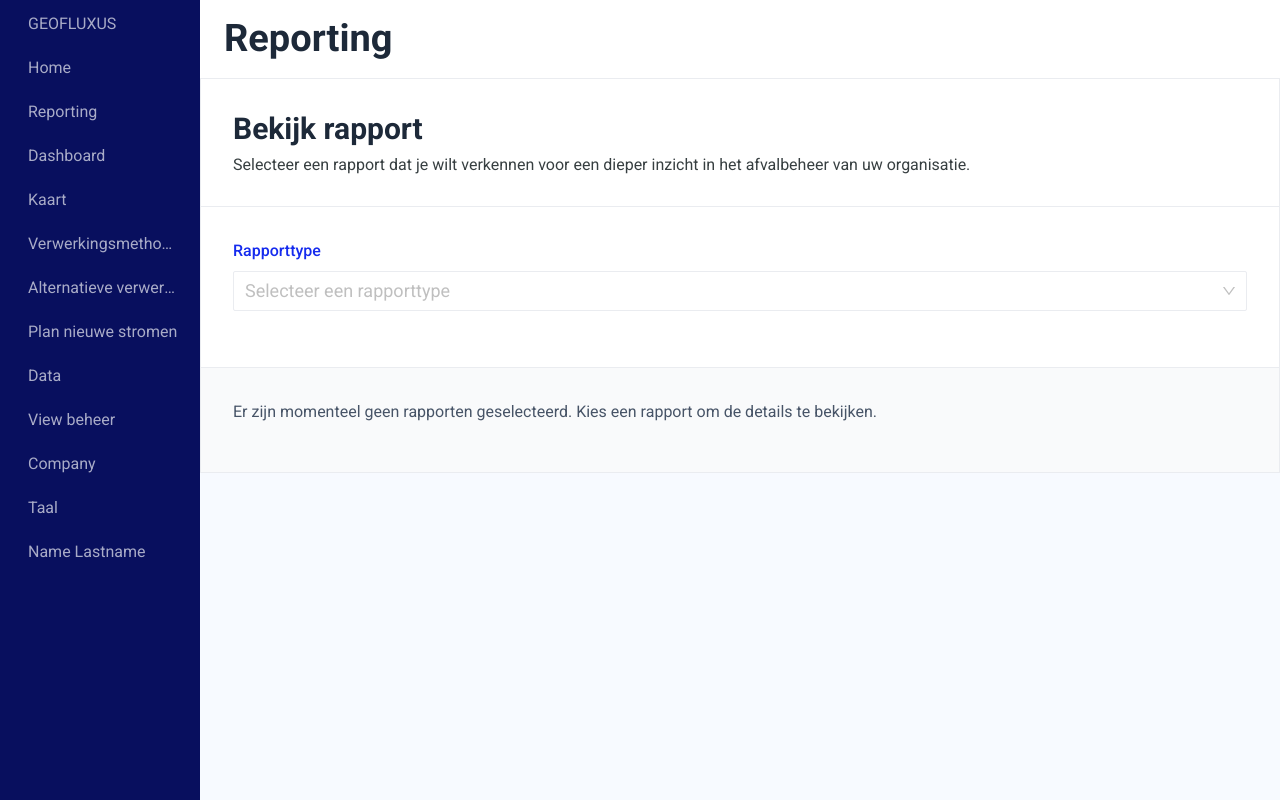
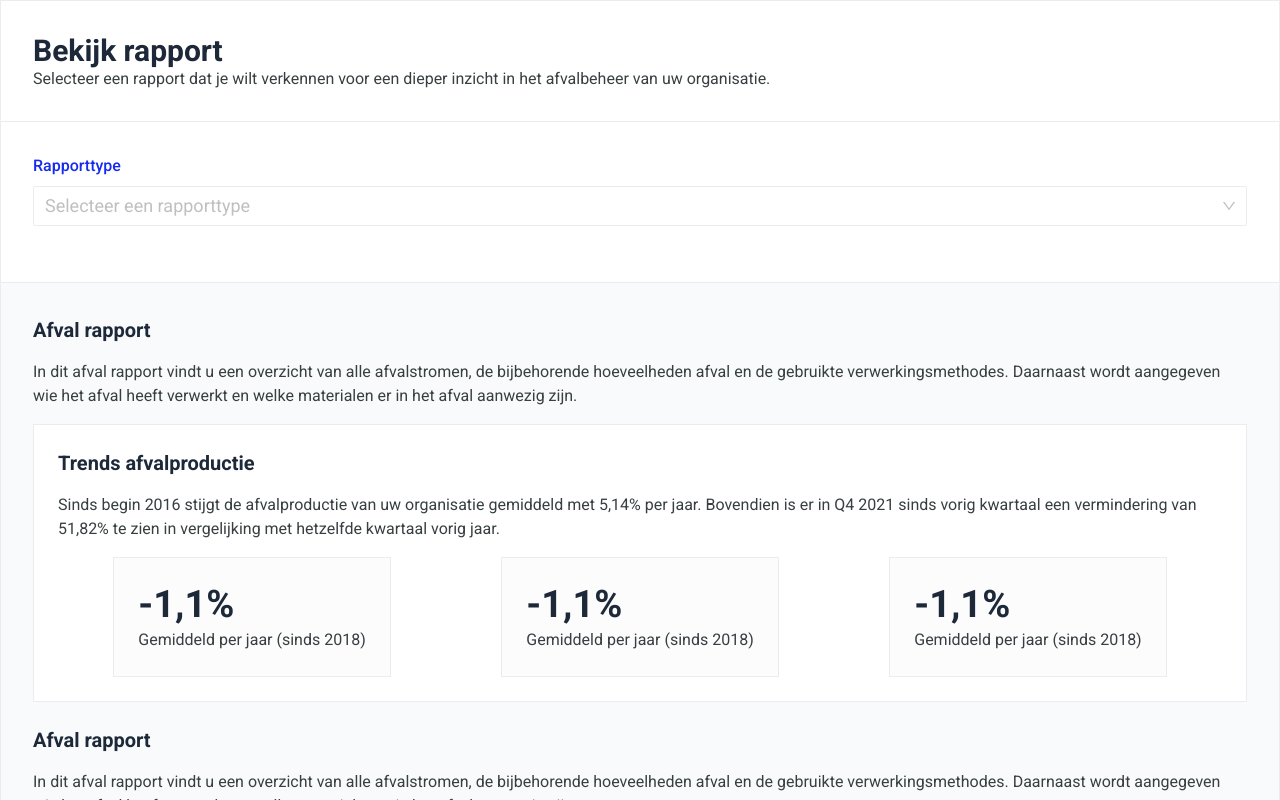
Before and after one commit to anakarinamorales/geofluxus-assignment, a Next.js app: page / in a window 1280 px wide. Shown: the top 800 px of the page. Built offline with nearby package versions, Linux system fonts and the light colour scheme; what @ant-design/nextjs-registry would draw is missing.

Commit message:
🚧 Added statig version of the dashboard.

```diff
--- a/src/app/globals.css
+++ b/src/app/globals.css
@@ -8,9 +8,9 @@
   --color-background: #f7faff;
   --color-blue: #080f5e;
   --color-border: #eaecf0;
-  --color-fill-primary: #F9FAFB;
-  --color-fill-secondary: #FCFCFD;
-  --color-fill-tertiary: #F2F4F7;
+  --color-fill-primary: #f9fafb;
+  --color-fill-secondary: #fcfcfd;
+  --color-fill-tertiary: #f2f4f7;
   --color-foreground: #eaecf0;
   --color-highlight-primary: #f0f6ff;
   --color-input-box-shadow: rgba(24, 144, 255, 0.2);
@@ -19,7 +19,6 @@
   --color-text-primary: #373f41;
   --color-text-secondary: #475467;
   --color-white: #ffffff;
-
 
   /* Effects */
   --config-border: 1px solid var(--color-border);
@@ -42,6 +41,9 @@
   --font-weight-400: 400;
   --font-weight-500: 500;
   --font-weight-700: 700;
+
+  --padding-md: var(--spacing-24);
+  --pading-lg: var(--spacing-32);
 }
 
 * {
@@ -56,12 +58,19 @@ body {
   overflow-x: hidden;
 }
 
-
 a {
   color: inherit;
   text-decoration: none;
 }
 
+h1:first-letter,
+h2:first-letter,
+h3:first-letter,
+h4:first-letter,
+h5:first-letter,
+h6:first-letter {
+  text-transform: capitalize;
+}
 
 label {
   font-weight: var(--font-weight-500);
--- a/src/app/page.tsx
+++ b/src/app/page.tsx
@@ -1,52 +1,21 @@
 'use client';
-import { Flex, Form, Layout, Select } from 'antd';
-import Sider from 'antd/es/layout/Sider';
-import Menu from 'antd/es/menu/menu';
-import { Content, Header } from 'antd/es/layout/layout';
-import { ItemType } from 'antd/es/menu/interface';
-import { Typography } from 'antd';
-import DashboardSection from '@/components/DashboardSection';
+import { Flex, Form, Layout, Select, Typography } from 'antd';
+import { Content } from 'antd/es/layout/layout';
+import Container from '@/components/Container';
+import Report from '@/components/Report';
+import {
+  REPORT_OPTS,
+  ReportFormValues,
+  reportOptions,
+} from '@/utils/constants';
 
 import withTheme from '../../theme';
 
-// mock menu items
-const menuItems = [
-  { label: 'GEOFLUXUS' },
-  { label: 'Home' },
-  { label: 'Reporting' },
-  { label: 'Dashboard' },
-  { label: 'Kaart' },
-  { label: 'Verwerkingsmethoden' },
-  { label: 'Alternatieve verwerkers' },
-  { label: 'Plan nieuwe stromen' },
-  { label: 'Data' },
-  { label: 'View beheer' },
-  { label: 'Company' },
-  { label: 'Taal' },
-  { label: 'Name Lastname' },
-] as ItemType[];
-
-enum REPORT_OPTS {
-  AFVAL = 'afval',
-  BENCHMARK = 'benchmark',
-  CSRD = 'csrd',
-}
-
-const reportOptions = [
-  { value: REPORT_OPTS.AFVAL, label: 'Afval rapport' },
-  { value: REPORT_OPTS.BENCHMARK, label: 'Benchmark rapport' },
-  { value: REPORT_OPTS.CSRD, label: 'CSRD rapport' },
-];
-
-type FormValues = {
-  reportType: REPORT_OPTS.AFVAL | REPORT_OPTS.BENCHMARK | REPORT_OPTS.CSRD;
-};
-
 const Home = function Home() {
-  const { Paragraph, Title } = Typography;
+  const { Title } = Typography;
   const [form] = Form.useForm();
 
-  const onFinish = (values: FormValues) => {
+  const onFinish = (values: ReportFormValues) => {
     alert(values.reportType);
   };
 
@@ -56,25 +25,18 @@ const Home = function Home() {
 
   return withTheme(
     <Layout>
-      <Sider breakpoint='lg' collapsedWidth='0' style={{ height: '100vh' }}>
-        <Menu theme='dark' mode='inline' items={menuItems} />
-      </Sider>
-
       <Layout>
-        <Header>
-          <Title level={1}>Reporting</Title>
-        </Header>
         <Content>
-          <DashboardSection>
-            <Flex vertical gap='8px'>
+          <Container noBorderBottom paddingSize='lg'>
+            <Flex vertical>
               <Title level={2}>Bekijk rapport</Title>
               <p>
                 Selecteer een rapport dat je wilt verkennen voor een dieper
                 inzicht in het afvalbeheer van uw organisatie.
               </p>
             </Flex>
-          </DashboardSection>
-          <DashboardSection>
+          </Container>
+          <Container paddingSize='lg'>
             <Flex vertical>
               <Form
                 form={form}
@@ -96,15 +58,8 @@ const Home = function Home() {
                 </Form.Item>
               </Form>
             </Flex>
-          </DashboardSection>
-          <DashboardSection theme='grey1'>
-            <Flex vertical>
-              <Paragraph type='secondary'>
-                Er zijn momenteel geen rapporten geselecteerd. Kies een rapport
-                om de details te bekijken.
-              </Paragraph>
-            </Flex>
-          </DashboardSection>
+          </Container>
+          <Report type={REPORT_OPTS.AFVAL} />
         </Content>
       </Layout>
     </Layout>
--- /dev/null
+++ b/src/app/types.ts
@@ -0,0 +1,5 @@
+import { REPORT_OPTS } from "@/utils/constants";
+
+export type FormValues = {
+  reportType: REPORT_OPTS.AFVAL | REPORT_OPTS.BENCHMARK | REPORT_OPTS.CSRD;
+};
--- a/src/components/DashboardSection/DashboardSection.module.css
+++ b/src/components/Container/Container.module.css
@@ -2,17 +2,25 @@
     border: 1px solid var(--color-border);
     margin: auto;
     max-width: var(--content-max-width-desktop);
+}
+
+.container.noBorderBottom {
+    border-bottom-color: transparent;
+}
+
+.container.noBorderTop {
+    border-top-color: transparent;
+}
+
+.container.paddingLG {
     padding: 32px;
 }
 
-.container:first-child {
-    border-bottom: 0;
+.container.paddingMD {
+    padding: 24px;
 }
 
-.container:last-child {
-    border-top: 0;
-}
-
+/* Container theme styles */
 .light {
     background-color: var(--color-white);
 }
--- /dev/null
+++ b/src/components/Container/index.tsx
@@ -0,0 +1,55 @@
+import { CONTAINER_THEMES } from '@/utils/constants';
+import { ContainerProps, ContainerThemeOptions } from './types';
+
+import styles from './Container.module.css';
+
+export const getThemeStyle = (theme: ContainerThemeOptions): string => {
+  switch (theme) {
+    case CONTAINER_THEMES.GREY1:
+      return styles.greyPrimary;
+    case CONTAINER_THEMES.GREY2:
+      return styles.greySecondary;
+    case CONTAINER_THEMES.GREY3:
+      return styles.greyTertiary;
+    default:
+      return styles.light;
+  }
+};
+
+export const getBorderStyle = (
+  noBorderBottom: boolean,
+  noBorderTop: boolean
+): string => {
+  let style = '';
+
+  if (noBorderBottom) {
+    style = styles.noBorderBottom;
+  }
+
+  if (noBorderTop) {
+    style = style + styles.noBorderTop;
+  }
+
+  return style;
+};
+
+export default function Container({
+  noBorderBottom = false,
+  noBorderTop = false,
+  children,
+  theme = CONTAINER_THEMES.LIGHT,
+  paddingSize = 'md',
+}: ContainerProps) {
+  const currentTheme = getThemeStyle(theme);
+  const currentBorderStyle = getBorderStyle(noBorderBottom, noBorderTop);
+  const paddingStyle =
+    paddingSize === 'lg' ? styles.paddingLG : styles.paddingMD;
+
+  return (
+    <section
+      className={`${styles.container} ${currentTheme} ${currentBorderStyle} ${paddingStyle}`}
+    >
+      {children}
+    </section>
+  );
+}
--- /dev/null
+++ b/src/components/Container/types.ts
@@ -0,0 +1,12 @@
+import { CONTAINER_THEMES } from "@/utils/constants";
+
+export type ContainerThemeOptions = CONTAINER_THEMES;
+type ContainerPaddingSizesOptions = 'md' | 'lg';
+
+export type ContainerProps = {
+  children: React.ReactNode;
+  noBorderBottom?: boolean;
+  noBorderTop?: boolean;
+  paddingSize?: ContainerPaddingSizesOptions;
+  theme?: ContainerThemeOptions;
+};
--- a/src/components/DashboardSection/index.tsx
+++ /dev/null
@@ -1,30 +0,0 @@
-import styles from './DashboardSection.module.css';
-
-export default function DashboardSection({
-  children,
-  theme = 'light',
-}: {
-  children: React.ReactNode;
-  theme?: 'light' | 'grey1' | 'grey2' | 'grey3';
-}) {
-  const getThemeStyle = (): string => {
-    switch (theme) {
-      case 'grey1':
-        return styles.greyPrimary;
-      case 'grey2':
-        return styles.greySecondary;
-      case 'grey3':
-        return styles.greyTertiary;
-      default:
-        return styles.light;
-    }
-  };
-
-  const currentTheme = getThemeStyle();
-
-  return (
-    <section className={`${styles.container} ${currentTheme}`}>
-      {children}
-    </section>
-  );
-}
--- /dev/null
+++ b/src/components/Report/Content/index.tsx
@@ -0,0 +1,56 @@
+import { Flex } from 'antd';
+import { Typography } from 'antd';
+import Container from '@/components/Container';
+import { CONTAINER_THEMES } from '@/utils/constants';
+
+export default function Content({ type }: { type?: string }) {
+  const { Paragraph, Title, Text } = Typography;
+
+  return (
+    <>
+      {!type && (
+        <Paragraph type='secondary'>
+          Er zijn momenteel geen rapporten geselecteerd. Kies een rapport om de
+          details te bekijken.
+        </Paragraph>
+      )}
+
+      {type && (
+        <Flex gap='var(--spacing-16)' vertical>
+          <Title level={4}>{type} rapport</Title>
+          <Text>
+            In dit afval rapport vindt u een overzicht van alle afvalstromen, de
+            bijbehorende hoeveelheden afval en de gebruikte verwerkingsmethodes.
+            Daarnaast wordt aangegeven wie het afval heeft verwerkt en welke
+            materialen er in het afval aanwezig zijn.
+          </Text>
+          <Container>
+            <Flex gap='var(--spacing-16)' vertical>
+              <Title level={4}>Trends afvalproductie</Title>
+              <Text>
+                Sinds begin 2016 stijgt de afvalproductie van uw organisatie
+                gemiddeld met 5,14% per jaar. Bovendien is er in Q4 2021 sinds
+                vorig kwartaal een vermindering van 51,82% te zien in
+                vergelijking met hetzelfde kwartaal vorig jaar.
+              </Text>
+              <Flex>
+                <Container theme={CONTAINER_THEMES.GREY2}>
+                  <Title level={1}>-1,1%</Title>
+                  <Text>Gemiddeld per jaar (sinds 2018)</Text>
+                </Container>
+                <Container theme={CONTAINER_THEMES.GREY2}>
+                  <Title level={1}>-1,1%</Title>
+                  <Text>Gemiddeld per jaar (sinds 2018)</Text>
+                </Container>
+                <Container theme={CONTAINER_THEMES.GREY2}>
+                  <Title level={1}>-1,1%</Title>
+                  <Text>Gemiddeld per jaar (sinds 2018)</Text>
+                </Container>
+              </Flex>
+            </Flex>
+          </Container>
+        </Flex>
+      )}
+    </>
+  );
+}
--- /dev/null
+++ b/src/components/Report/index.tsx
@@ -0,0 +1,16 @@
+import { Flex } from 'antd';
+import Container from '@/components/Container';
+import { CONTAINER_THEMES, REPORT_OPTS } from '@/utils/constants';
+import Content from './Content';
+
+export default function Report({ type }: { type?: REPORT_OPTS }) {
+  return (
+    <Container theme={CONTAINER_THEMES.GREY1} noBorderTop paddingSize='lg'>
+      <Flex gap='var(--spacing-24)' vertical>
+        <Content type={type} />
+        <Content type={type} />
+        <Content type={type} />
+      </Flex>
+    </Container>
+  );
+}
--- /dev/null
+++ b/src/utils/constants.ts
@@ -0,0 +1,22 @@
+export enum REPORT_OPTS {
+  AFVAL = 'afval',
+  BENCHMARK = 'benchmark',
+  CSRD = 'csrd',
+}
+
+export const reportOptions = [
+  { value: REPORT_OPTS.AFVAL, label: 'Afval rapport' },
+  { value: REPORT_OPTS.BENCHMARK, label: 'Benchmark rapport' },
+  { value: REPORT_OPTS.CSRD, label: 'CSRD rapport' },
+];
+
+export type ReportFormValues = {
+  reportType: REPORT_OPTS.AFVAL | REPORT_OPTS.BENCHMARK | REPORT_OPTS.CSRD;
+};
+
+export enum CONTAINER_THEMES {
+  LIGHT,
+  GREY1,
+  GREY2,
+  GREY3,
+}
```
Also changed, not shown: src/mock/data.ts (added, +18 -0 lines), 1 other file (tests, documents, lock files or other folders).
